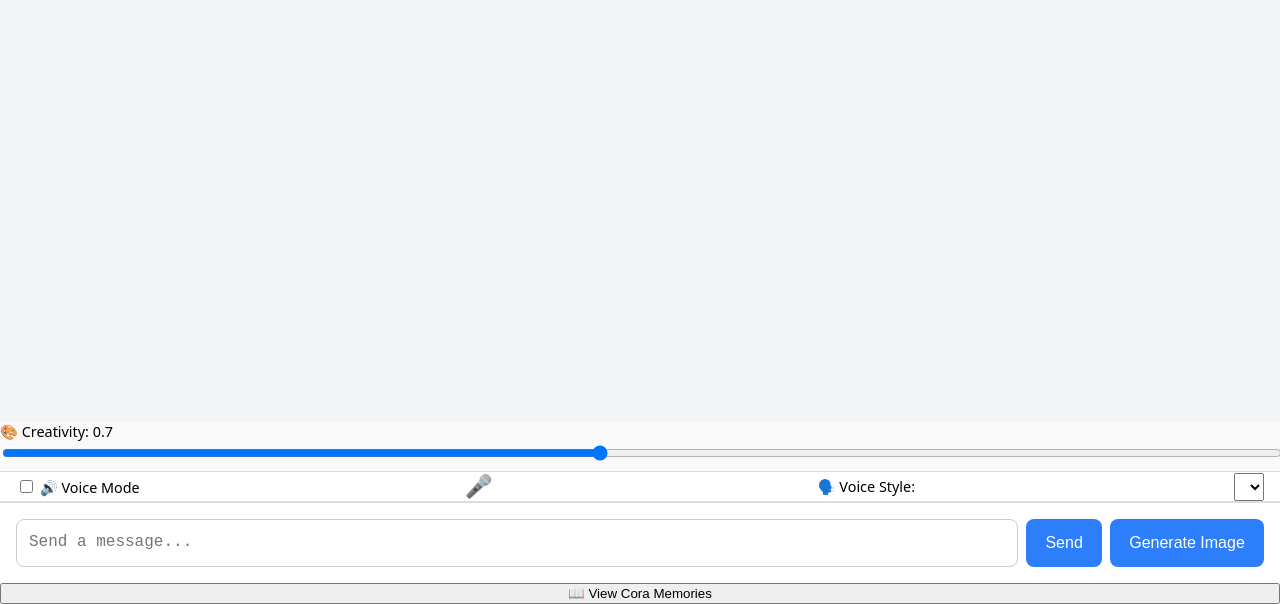
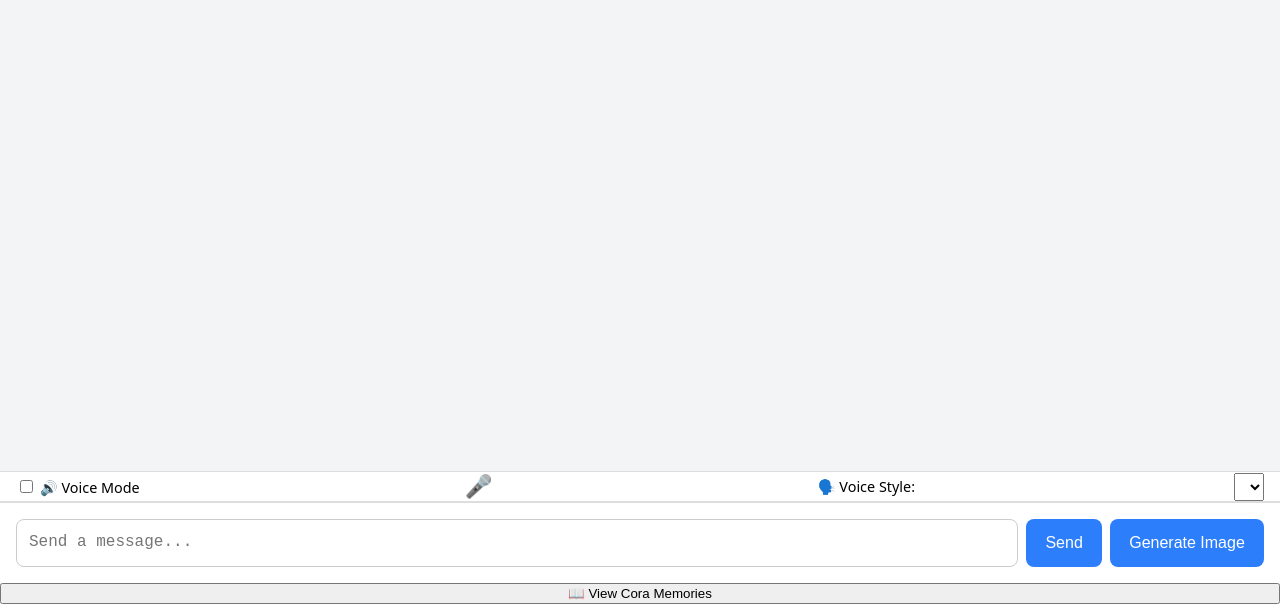
Before and after one commit to ewatson989/Cora, a website: page client/index.html in a window 1280 px wide. Shown: the part 196-800 px from the top of the page. Drawn offline with nearby package versions, Linux system fonts and the light colour scheme.

Commit message:
Update index.html

```diff
--- a/client/index.html
+++ b/client/index.html
@@ -15,13 +15,7 @@
       <!-- Chat messages will be injected here -->
     </section>
 
-    <!-- Creativity slider -->
-    <div class="creativity-control">
-      <label for="temperature">
-        🎨 Creativity: <span id="tempValue">0.7</span>
-      </label>
-      <input type="range" id="temperature" name="temperature" min="0" max="1.5" step="0.1" value="0.7" />
-    </div>
+
 
     <!-- Voice Mode toggle and mic -->
     <div class="voice-bar">
```
